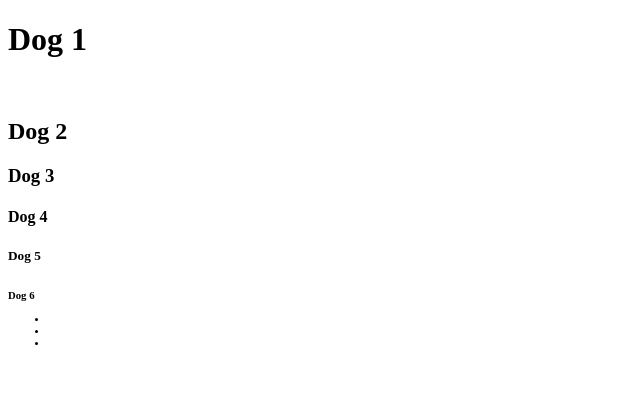
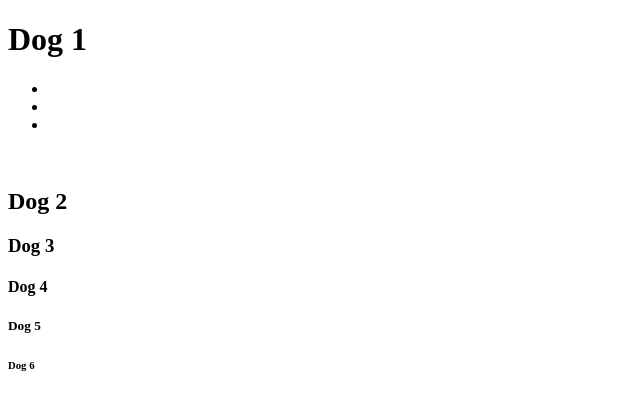
Before and after one commit to DonutBoi/holberton-Learning_web_programming, a plain HTML site: page index.html in a window 1280 px wide. Shown: the whole page, without its empty margins (0-640 px from the left). Drawn offline with Linux system fonts and the light colour scheme.

Commit message:
trying to fix the problem

```diff
--- a/index.html
+++ b/index.html
@@ -5,17 +5,16 @@
   <head>
 <body>
 <h1>Dog 1</h1>
+<ul>
+  <li><img scr="https://www.google.com/url?sa=i&rct=j&q=&esrc=s&source=images&cd=&cad=rja&uact=8&ved=2ahUKEwi9lbaHi5XcAhWIIzQIHUemDNUQjRx6BAgBEAU&url=https%3A%2F%2Fwww.akc.org%2Fdog-breeds%2Fpembroke-welsh-corgi%2F&psig=AOvVaw3-x-R-J7s4xlViOw_C5AEH&ust=1531330627978814"></img></li>
+  <li><img scr="https://www.google.com/url?sa=i&rct=j&q=&esrc=s&source=images&cd=&cad=rja&uact=8&ved=2ahUKEwjq3Zafi5XcAhV5ITQIHRL1CL0QjRx6BAgBEAU&url=https%3A%2F%2Fen.wikipedia.org%2Fwiki%2FWelsh_Corgi&psig=AOvVaw3-x-R-J7s4xlViOw_C5AEH&ust=1531330627978814"></img></li>
+  <li><img scr="https://www.google.com/url?sa=i&rct=j&q=&esrc=s&source=images&cd=&cad=rja&uact=8&ved=2ahUKEwiu9POxi5XcAhUJxlQKHZGHCjcQjRx6BAgBEAU&url=https%3A%2F%2Fcanna-pet.com%2Fare-corgis-good-family-dogs_canna-pet%2F&psig=AOvVaw3-x-R-J7s4xlViOw_C5AEH&ust=1531330627978814"></img></li>
+</ul>
 <img scr="https://www.google.com/url?sa=i&rct=j&q=&esrc=s&source=images&cd=&cad=rja&uact=8&ved=2ahUKEwjZgLSiiZXcAhXI31QKHStGBZgQjRx6BAgBEAU&url=https%3A%2F%2Fwww.gettyimages.com%2Fphotos%2Fpembroke-welsh-corgi&psig=AOvVaw3-x-R-J7s4xlViOw_C5AEH&ust=1531330627978814"></img>
 <h2>Dog 2</h2>
 <h3>Dog 3</h3>
 <h4>Dog 4</h4>
 <h5>Dog 5</h5>
-<h6>Dog 6
-<ul>
-  <li><img scr="https://www.google.com/url?sa=i&rct=j&q=&esrc=s&source=images&cd=&cad=rja&uact=8&ved=2ahUKEwi9lbaHi5XcAhWIIzQIHUemDNUQjRx6BAgBEAU&url=https%3A%2F%2Fwww.akc.org%2Fdog-breeds%2Fpembroke-welsh-corgi%2F&psig=AOvVaw3-x-R-J7s4xlViOw_C5AEH&ust=1531330627978814"></img></li>
-  <li><img scr="https://www.google.com/url?sa=i&rct=j&q=&esrc=s&source=images&cd=&cad=rja&uact=8&ved=2ahUKEwjq3Zafi5XcAhV5ITQIHRL1CL0QjRx6BAgBEAU&url=https%3A%2F%2Fen.wikipedia.org%2Fwiki%2FWelsh_Corgi&psig=AOvVaw3-x-R-J7s4xlViOw_C5AEH&ust=1531330627978814"></img></li>
-  <li><img scr="https://www.google.com/url?sa=i&rct=j&q=&esrc=s&source=images&cd=&cad=rja&uact=8&ved=2ahUKEwiu9POxi5XcAhUJxlQKHZGHCjcQjRx6BAgBEAU&url=https%3A%2F%2Fcanna-pet.com%2Fare-corgis-good-family-dogs_canna-pet%2F&psig=AOvVaw3-x-R-J7s4xlViOw_C5AEH&ust=1531330627978814"></img></li>
-</h6>
-</ul>
+<h6>Dog 6</h6>
 </body>
 </html>
```
